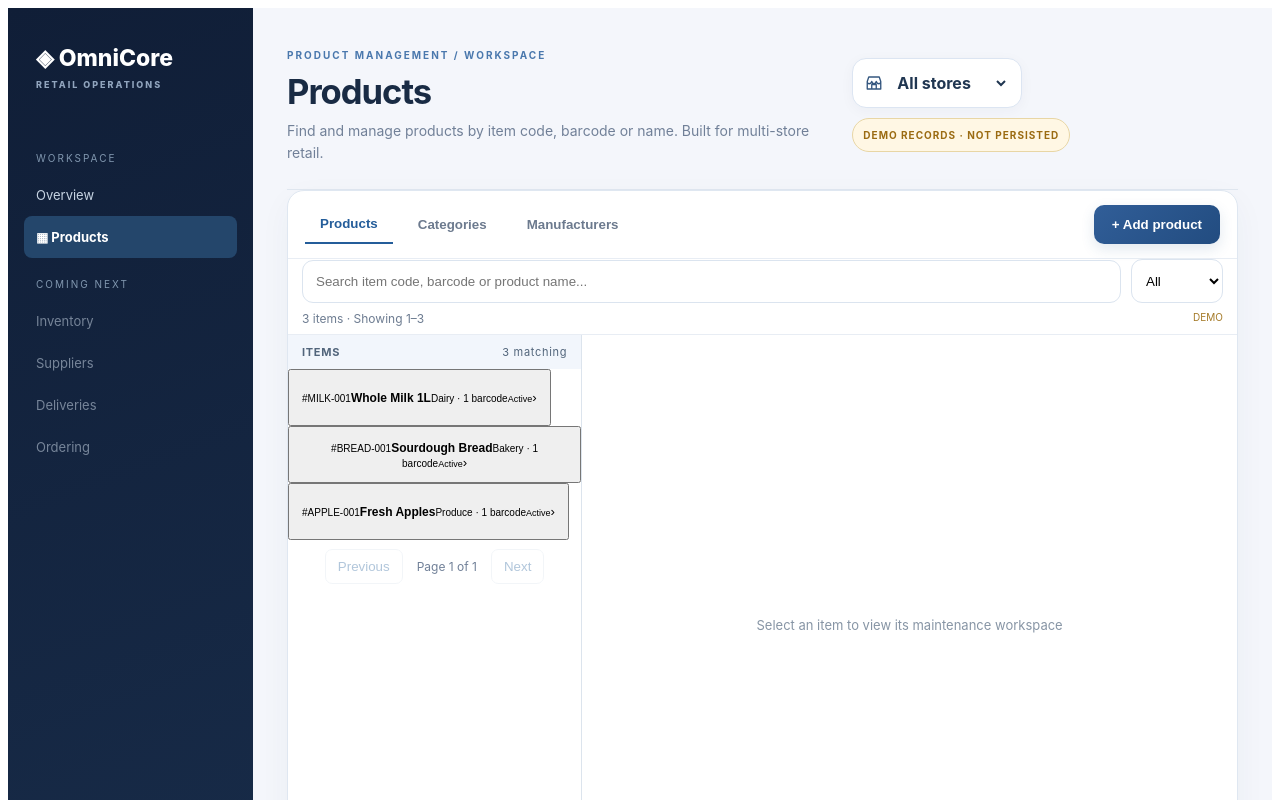
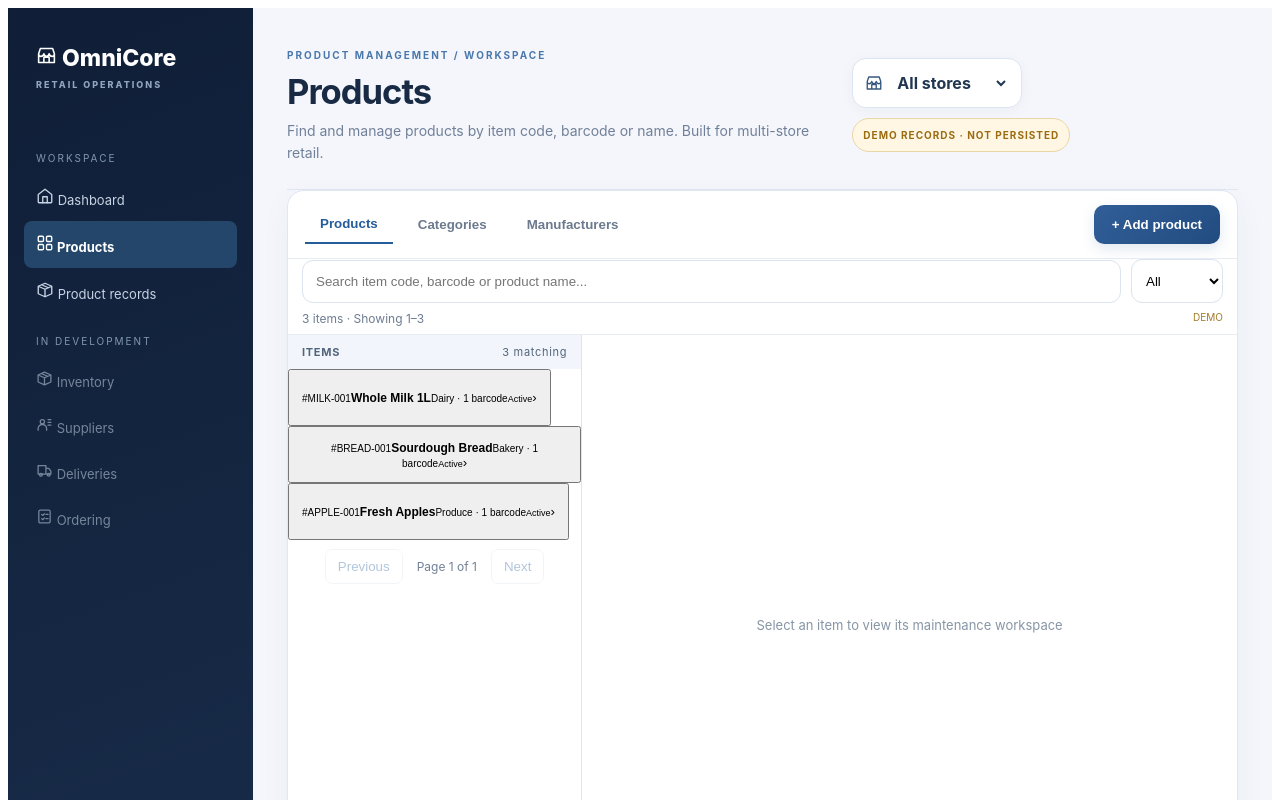
Before and after one commit to franklinajithan/omnicore-retail-platform, a Next.js app in the folder apps/web/: page /catalog in a window 1280 px wide. Shown: the top 800 px of the page. Built offline with nearby package versions, Linux system fonts and the light colour scheme.

Commit message:
style(products): unify premium sidebar icons and active navigation with operations dashboard

```diff
--- a/apps/web/app/catalog/page.tsx
+++ b/apps/web/app/catalog/page.tsx
@@ -4,6 +4,8 @@ import { useMemo, useState } from 'react';
 import styles from './catalog.module.css';
 import ProductWorkspace from './product-workspace';
 import { MobileNavigation, StoreSelector } from '../mobile-shell';
+import { AppIcon } from '../app-icon';
+import Link from 'next/link';
 
 type Product = { id: string; sku: string; name: string; category: string; manufacturer: string; barcodes: string[]; unit: string; status: 'Active' | 'Inactive' };
 const initialProducts: Product[] = [
@@ -71,7 +73,7 @@ export default function CatalogPage() {
     setNewName(''); setError('');
   }
   return <div className={styles.shell}>
-    <aside className={styles.sidebar}><div className={styles.brand}>◈ OmniCore <small>RETAIL OPERATIONS</small></div><div className={styles.navTitle}>WORKSPACE</div><a href="/" className={styles.nav}>Overview</a><a href="/catalog" className={styles.active}>▦ Products</a><div className={styles.navTitle}>COMING NEXT</div><span className={styles.navMuted}>Inventory</span><span className={styles.navMuted}>Suppliers</span><span className={styles.navMuted}>Deliveries</span><span className={styles.navMuted}>Ordering</span></aside>
+    <aside className={styles.sidebar}><div className={styles.brand}><span className={styles.brandMark}><AppIcon name="store" size={21}/></span> OmniCore <small>RETAIL OPERATIONS</small></div><div className={styles.navTitle}>WORKSPACE</div><Link href="/" className={styles.nav}><AppIcon name="home" size={18}/> Dashboard</Link><Link href="/catalog" className={styles.active} aria-current="page"><AppIcon name="products" size={18}/> Products</Link><Link href="/catalog/connected" className={styles.nav}><AppIcon name="inventory" size={18}/> Product records</Link><div className={styles.navTitle}>IN DEVELOPMENT</div><span className={styles.navMuted}><AppIcon name="inventory" size={17}/> Inventory</span><span className={styles.navMuted}><AppIcon name="suppliers" size={17}/> Suppliers</span><span className={styles.navMuted}><AppIcon name="truck" size={17}/> Deliveries</span><span className={styles.navMuted}><AppIcon name="tasks" size={17}/> Ordering</span></aside>
     <main className={styles.main}><header className={styles.header}><div><span className={styles.eyebrow}>PRODUCT MANAGEMENT / WORKSPACE</span><h1>Products</h1><p>Find and manage products by item code, barcode or name. Built for multi-store retail.</p></div><div style={{display:"flex",gap:10,alignItems:"center",flexWrap:"wrap"}}><StoreSelector/><span className={styles.demo}>DEMO RECORDS · NOT PERSISTED</span></div></header>
     <section className={styles.stats}><div><span>Total products</span><strong>{products.length}</strong></div><div><span>Active products</span><strong>{products.filter(p => p.status === 'Active').length}</strong></div><div><span>Categories</span><strong>{categories.length}</strong></div><div><span>Manufacturers</span><strong>{manufacturers.length}</strong></div></section>
     <section className={styles.panel}><div className={styles.toolbar}><div className={styles.tabs}>{(['Products','Categories','Manufacturers'] as Tab[]).map(t => <button key={t} className={tab === t ? styles.selected : ''} onClick={() => {setTab(t);setError('');setShowForm(false);}}>{t}</button>)}</div>{tab === 'Products' && <button className={styles.primary} onClick={() => {setEditingProduct(null);setName('');setSku('');setBarcode('');setExtraBarcodes('');setError('');setShowForm(v => !v);}}>{showForm ? 'Cancel' : '+ Add product'}</button>}</div>
```
